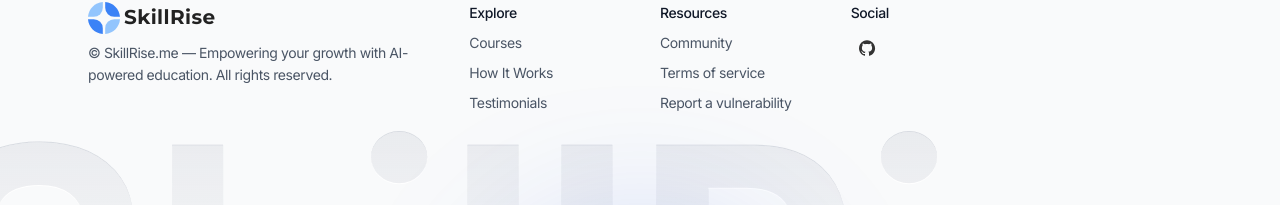
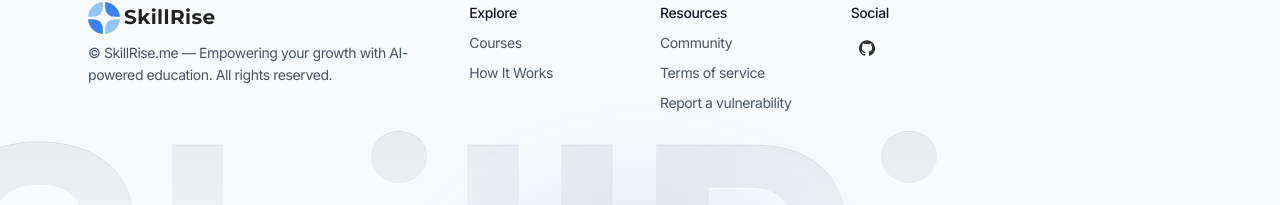
Before and after one commit to newchaptertech/skillrise, a Next.js app: page / in a window 1280 px wide. Shown: the part 3769-3974 px from the top of the page. Built offline with nearby package versions, Linux system fonts and the light colour scheme.

Commit message:
Remove Testimonials link from Footer component to streamline navigation and enhance focus on essential content.

```diff
--- a/components/ui/footer.tsx
+++ b/components/ui/footer.tsx
@@ -40,14 +40,6 @@ export default function Footer({ border = false }: { border?: boolean }) {
                   rel="noopener noreferrer"
                 >
                   How It Works
-                </a>
-              </li>
-              <li>
-                <a
-                  className="text-gray-600 transition hover:text-gray-900"
-                  href="#testimonials"
-                >
-                  Testimonials
                 </a>
               </li>
             </ul>
```
